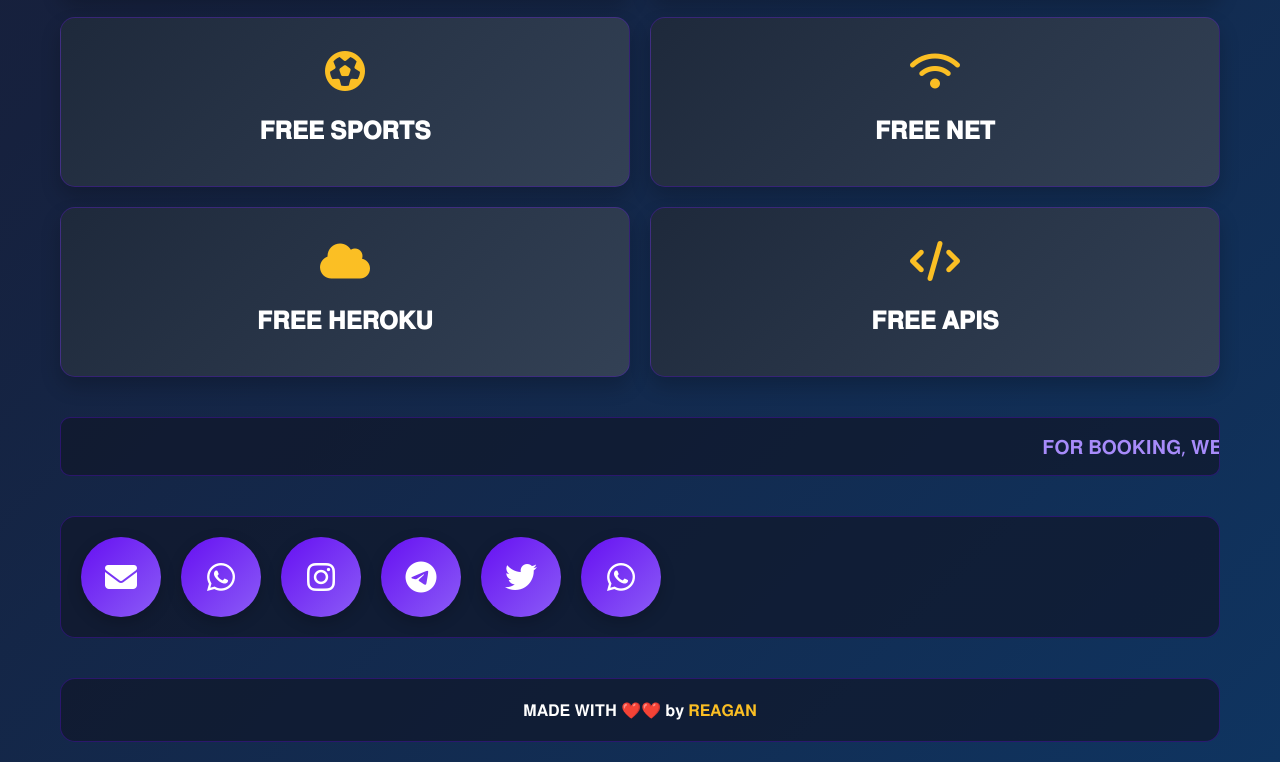
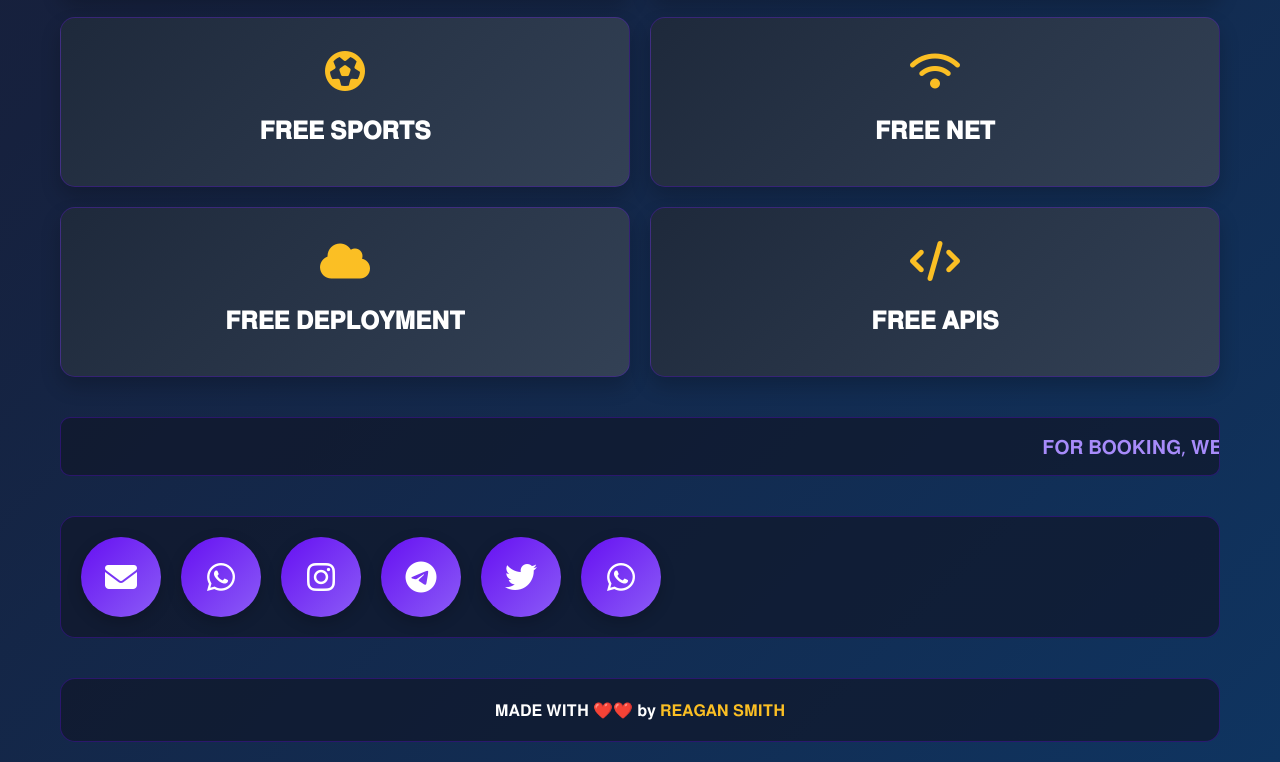
Before and after one commit to DevReaganSmith/my-web-V2, a plain HTML site: page index.html in a window 1280 px wide. Shown: the part 1736-2498 px from the top of the page. Drawn offline with Linux system fonts and the light colour scheme.

Commit message:
Update header and footer text in index.html

```diff
--- a/index.html
+++ b/index.html
@@ -374,7 +374,7 @@
 
     <div class="container">
         <header>
-            <h1>𝐍𝐄𝐗𝐓 𝐋𝐄𝐕𝐄𝐋 𝐓𝐄𝐂𝐇</h1>
+            <h1>𝐑𝐄𝐀𝐆𝐀𝐍.𝐒𝐌𝐈𝐓𝐇 𝐖𝐄𝐁</h1>
             <div class="system-info">
                 <span id="battery">Battery: Loading...</span>
                 <span id="ip">IP: Loading...</span>
@@ -447,7 +447,7 @@
             </div>
             <div class="alt-card" onclick="window.open('https://host.princetechn.com', '_blank')">
                 <div class="badge"><i class="fas fa-cloud"></i></div>
-                <h3>𝐅𝐑𝐄𝐄 𝐇𝐄𝐑𝐎𝐊𝐔</h3>
+                <h3>𝐅𝐑𝐄𝐄 𝐃𝐄𝐏𝐋𝐎𝐘𝐌𝐄𝐍𝐓</h3>
             </div>
             <div class="alt-card" onclick="window.open('https://api.princetechn.com', '_blank')">
                 <div class="badge"><i class="fas fa-code"></i></div>
@@ -483,7 +483,7 @@
         </div>
 
         <footer>
-            <p>𝐌𝐀𝐃𝐄 𝐖𝐈𝐓𝐇 ❤️❤️ 𝐛𝐲 <a href="https://wa.me/254111992490" target="_blank">𝐑𝐄𝐀𝐆𝐀𝐍</a></p>
+            <p>𝐌𝐀𝐃𝐄 𝐖𝐈𝐓𝐇 ❤️❤️ 𝐛𝐲 <a href="https://wa.me/254111992490" target="_blank">𝐑𝐄𝐀𝐆𝐀𝐍 𝐒𝐌𝐈𝐓𝐇</a></p>
         </footer>
     </div>
 
```
